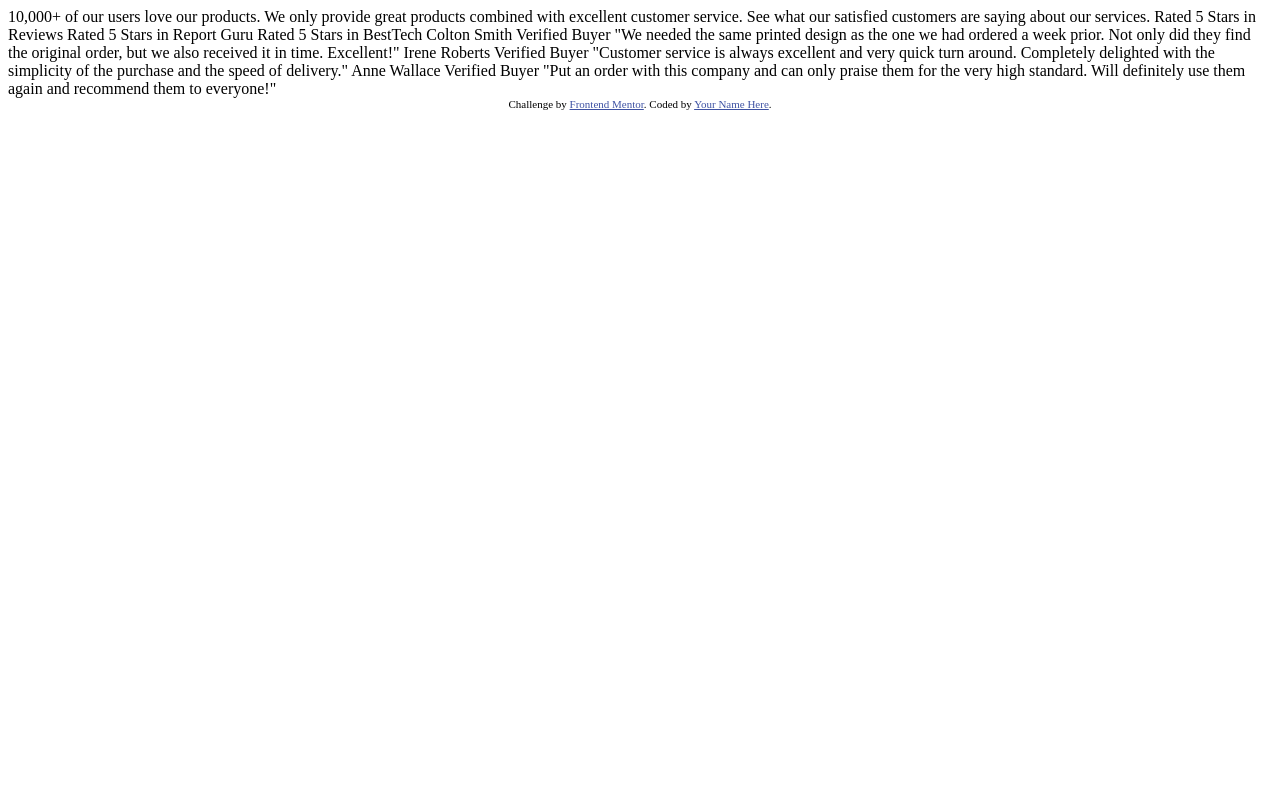
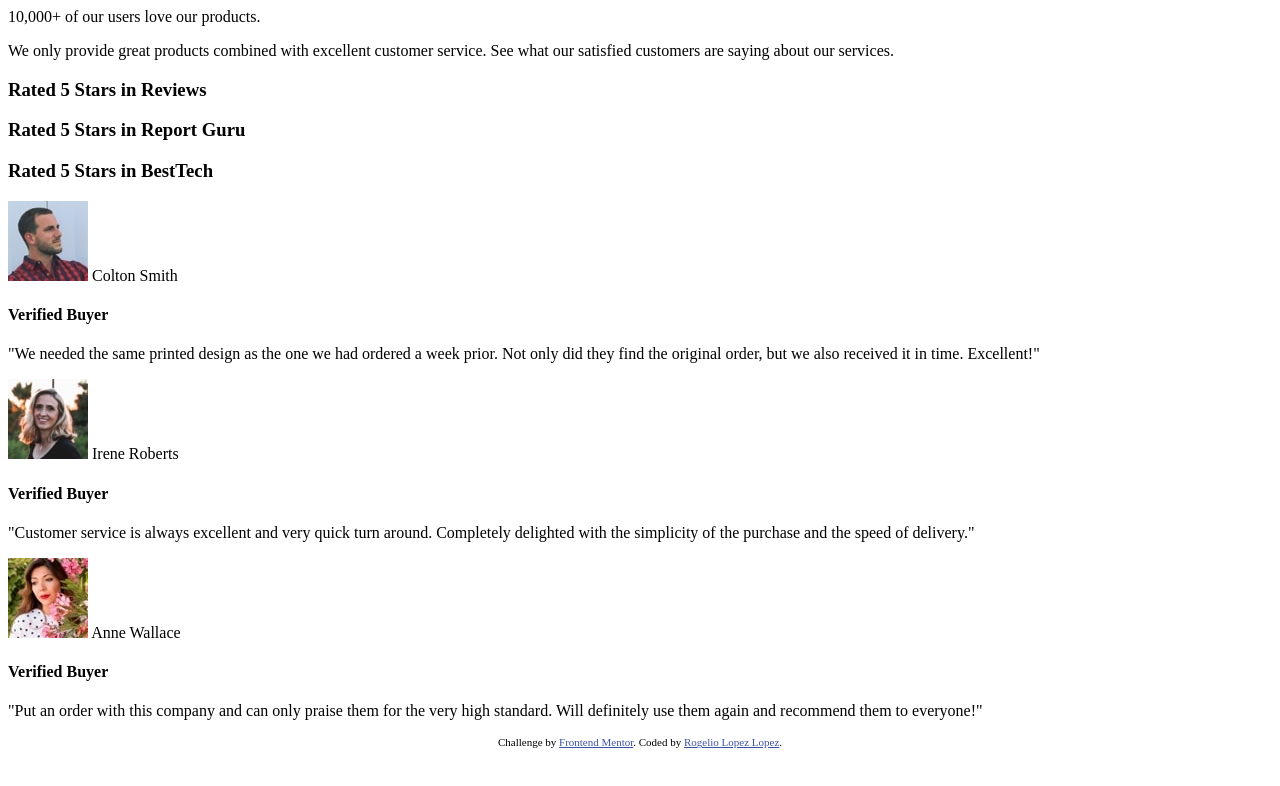
Before and after one commit to ironrlo/social-proof-section-master, a website: page src/index.html in a window 1280 px wide. Drawn offline with Linux system fonts and the light colour scheme.

Commit message:
adding semantic tags

```diff
--- a/src/index.html
+++ b/src/index.html
@@ -26,23 +26,62 @@
     </style>
   </head>
   <body>
-    10,000+ of our users love our products. We only provide great products
-    combined with excellent customer service. See what our satisfied customers
-    are saying about our services. Rated 5 Stars in Reviews Rated 5 Stars in
-    Report Guru Rated 5 Stars in BestTech Colton Smith Verified Buyer "We needed
-    the same printed design as the one we had ordered a week prior. Not only did
-    they find the original order, but we also received it in time. Excellent!"
-    Irene Roberts Verified Buyer "Customer service is always excellent and very
-    quick turn around. Completely delighted with the simplicity of the purchase
-    and the speed of delivery." Anne Wallace Verified Buyer "Put an order with
-    this company and can only praise them for the very high standard. Will
-    definitely use them again and recommend them to everyone!"
+    <header>10,000+ of our users love our products.</header>
+
+    <p>
+      We only provide great products combined with excellent customer service.
+      See what our satisfied customers are saying about our services.
+    </p>
+
+    <section>
+      <h3>Rated 5 Stars in Reviews</h3>
+      <h3>Rated 5 Stars in Report Guru</h3>
+      <h3>Rated 5 Stars in BestTech</h3>
+    </section>
+
+    <section>
+      <article>
+        <img src="./statics/images/image-colton.jpg" alt="Verified Buyer1" />
+        <span>Colton Smith</span>
+        <h4>Verified Buyer</h4>
+        <p>
+          "We needed the same printed design as the one we had ordered a week
+          prior. Not only did they find the original order, but we also received
+          it in time. Excellent!"
+        </p>
+      </article>
+
+      <article>
+        <img src="./statics/images/image-irene.jpg" alt="Verified Buyer2" />
+        <span> Irene Roberts</span>
+        <h4>Verified Buyer</h4>
+        <p>
+          "Customer service is always excellent and very quick turn around.
+          Completely delighted with the simplicity of the purchase and the speed
+          of delivery."
+        </p>
+      </article>
+      <article>
+        <img src="./statics/images/image-anne.jpg" alt="Verified Buyer3" />
+        <span>Anne Wallace</span>
+        <h4>Verified Buyer</h4>
+        <p>
+          "Put an order with this company and can only praise them for the very
+          high standard. Will definitely use them again and recommend them to
+          everyone!"
+        </p>
+      </article>
+    </section>
 
     <div class="attribution">
       Challenge by
-      <a href="https://www.frontendmentor.io?ref=challenge" target="_blank"
-        >Frontend Mentor</a
-      >. Coded by <a href="#">Your Name Here</a>.
+      <a
+        href="https://www.frontendmentor.io?ref=challenge"
+        target="_blank "
+        rel="nopener noreferrer"
+      >
+        Frontend Mentor</a
+      >. Coded by <a href="#">Rogelio Lopez Lopez</a>.
     </div>
   </body>
 </html>
```
